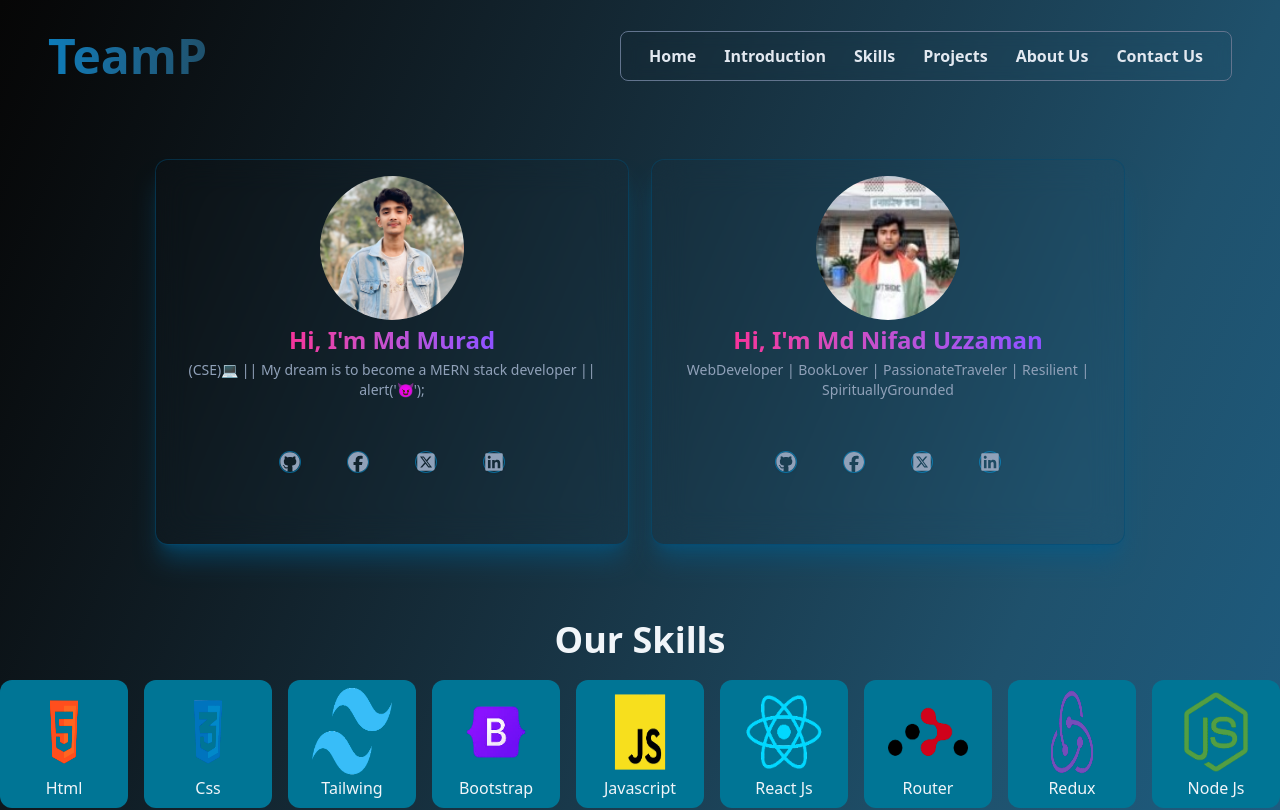
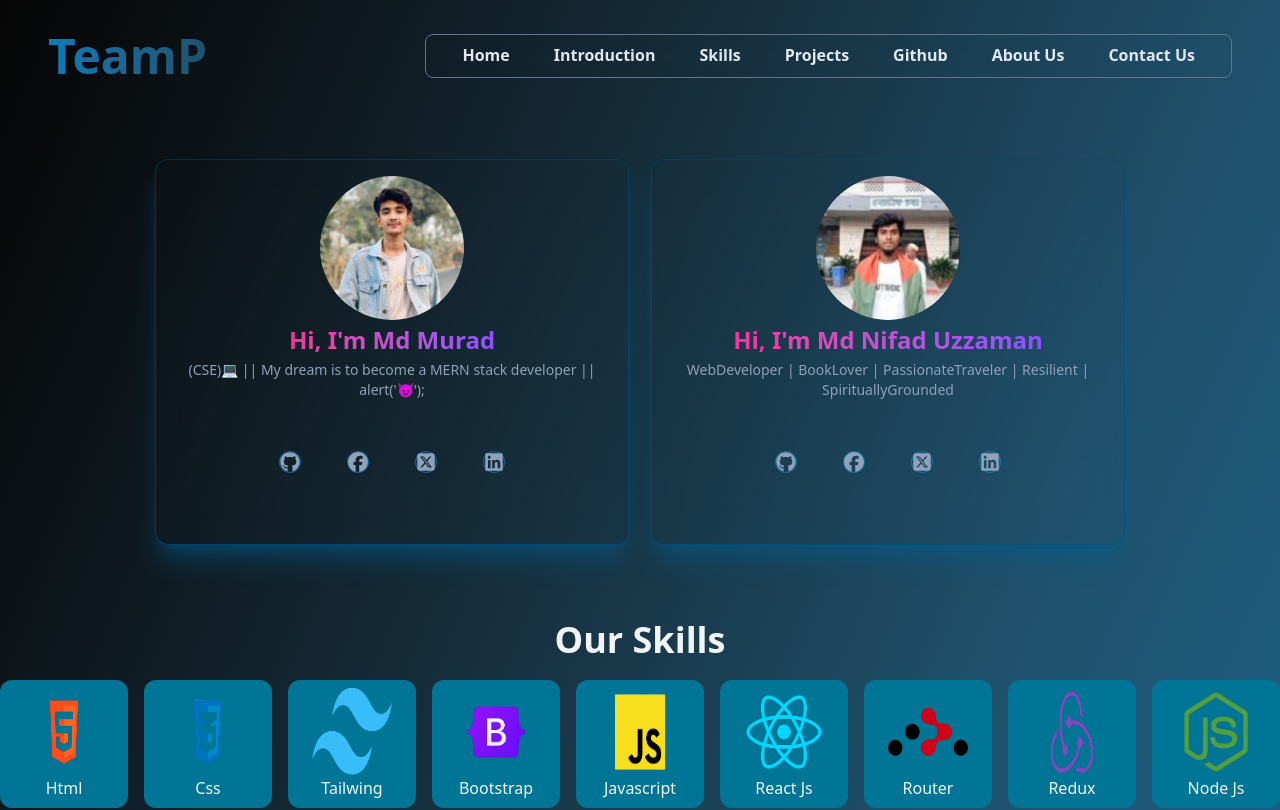
Before and after one commit to vanhellsing102/team-portfolio-with-next.js, a Next.js app: page / in a window 1280 px wide. Shown: the top 810 px of the page. Built offline with nearby package versions, Linux system fonts and the light colour scheme.

Commit message:
project done murad and nifad

```diff
--- a/src/components/Github.tsx
+++ b/src/components/Github.tsx
@@ -3,7 +3,7 @@ import GitHubCalendar from 'react-github-calendar';
 
 const Github = () => {
     return (
-        <div className=''>
+        <div id='github' className=''>
             <h2 className="text-4xl font-semibold text-center mb-5">Github Contributions</h2>
             <div className='flex justify-center items-center md:flex-row flex-col'>
                 <div className='w-full md:w-1/2 px-10 md:px-0 flex flex-col items-center justify-center'>
--- a/src/components/Navbar.tsx
+++ b/src/components/Navbar.tsx
@@ -2,19 +2,25 @@
 import { navData } from '../libs/data';
 import { CgMenuLeft } from "react-icons/cg";
 import { useState } from 'react';
+import { useRouter } from 'next/router';
 
 const Navbar = () => {
     const [openMenu, setOpenMenu] = useState(false);
+    const [currentItem, setCurrentItem] = useState(0);
+    const handleCurrentItem = (id) =>{
+        setCurrentItem(id);
+    }
+    // console.log(currentItem);
     return (
         <div className='text-slate-500 font-bold px-4 md:px-12 py-8 w-full flex justify-between items-center '>
             <div>
                 <a href={'#'} className='text-transparent text-5xl bg-clip-text bg-gradient-to-r from-[#0C7CBA] to-[#1F516C] font-bold'>TeamP</a>
             </div>
-            <div className='border backdrop-blur-sm py-2 px-5 rounded-lg fixed right-12 hidden md:block z-10'>
+            <div className='border backdrop-blur-sm px-5 rounded-lg fixed right-12 hidden md:block z-10'>
                 <ul className='flex gap-3'>
                     {
                         navData.map(navItem =>
-                            <li className='hover:bg-blue-500 px-2 text-slate-200 rounded-lg py-1' key={navItem.id}>
+                            <li onClick={() => handleCurrentItem(navItem.id)} className={`border-b-2  hover:border-sky-500 ${navItem.id == currentItem ? "border-sky-500" : "border-transparent"} px-4 text-slate-200 py-2`} key={navItem.id}>
                                 <a href={navItem.link}>{navItem.title}</a>
                             </li>
                         )
--- a/src/libs/data.ts
+++ b/src/libs/data.ts
@@ -114,11 +114,16 @@ export const navData: NavData = [
     },
     {
         id: 5,
+        title: "Github",
+        link: "#github"
+    },
+    {
+        id: 6,
         title: "About Us",
         link: "#about"
     },
     {
-        id: 6,
+        id: 7,
         title: "Contact Us",
         link: "#contact"
     },
```
Also changed, not shown: 1 other file (tests, documents, lock files or other folders).
